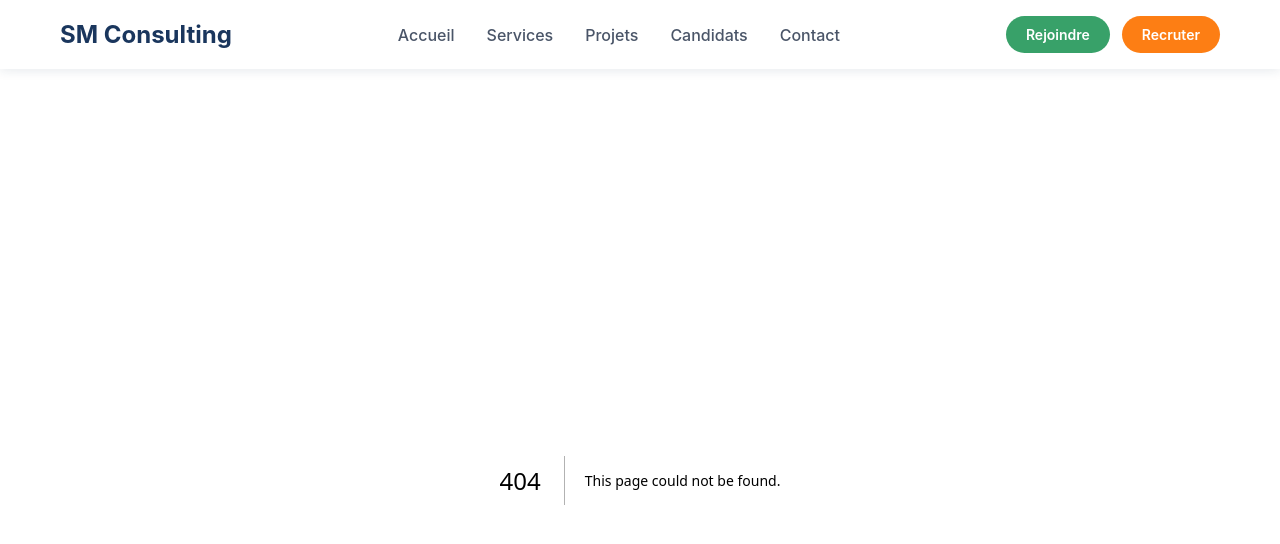
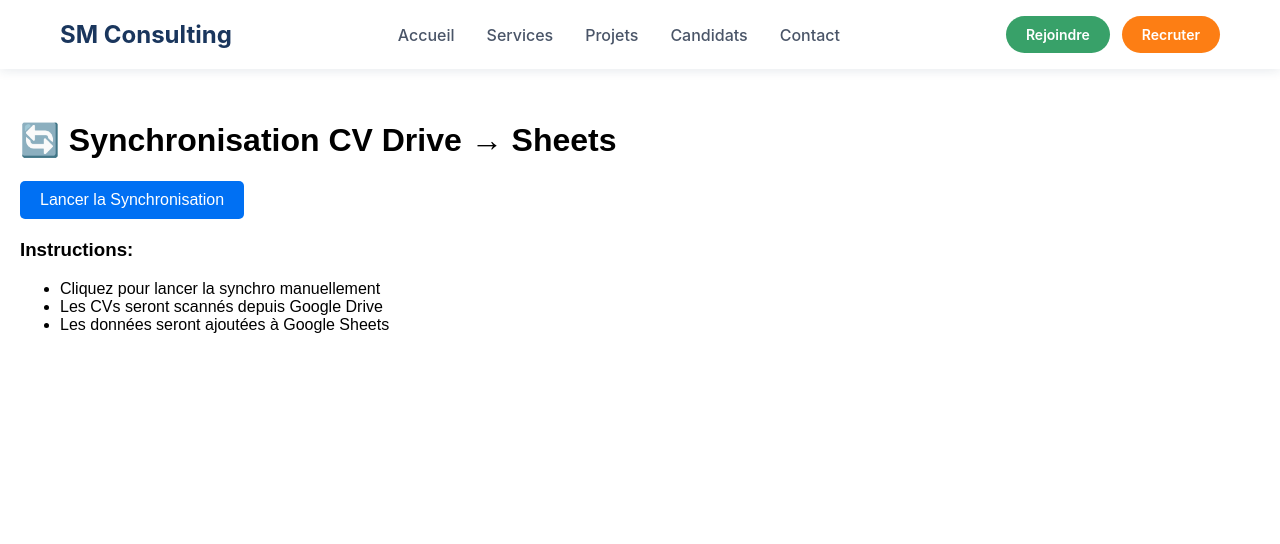
Before and after one commit to MTtahiri/sm-consulting-platform, a Next.js app: page /admin/sync-cv in a window 1280 px wide. Before the commit this address had no page. Shown: the top 544 px of the page. Built offline with nearby package versions, Linux system fonts and the light colour scheme.

Commit message:
feat: add manual sync page and public API

```diff
--- /dev/null
+++ b/pages/admin/sync-cv.js
@@ -0,0 +1,47 @@
+// pages/admin/sync-cv.js - PAGE ADMIN POUR SYNCHRO MANUELLE
+export default function SyncCVPage() {
+  const handleSync = async () => {
+    try {
+      const response = await fetch("/api/cv/sync-drive", {
+        method: "POST",
+        headers: {
+          "Authorization": "Bearer sm_consulting_sync_2025_secure",
+          "Content-Type": "application/json"
+        }
+      });
+
+      const result = await response.json();
+      alert("Synchronisation réussie: " + JSON.stringify(result, null, 2));
+    } catch (error) {
+      alert("Erreur: " + error.message);
+    }
+  };
+
+  return (
+    <div style={{ padding: "20px", fontFamily: "Arial" }}>
+      <h1>🔄 Synchronisation CV Drive → Sheets</h1>
+      <button
+        onClick={handleSync}
+        style={{
+          padding: "10px 20px",
+          fontSize: "16px",
+          backgroundColor: "#0070f3",
+          color: "white",
+          border: "none",
+          borderRadius: "5px",
+          cursor: "pointer"
+        }}
+      >
+        Lancer la Synchronisation
+      </button>
+      <div style={{ marginTop: "20px" }}>
+        <h3>Instructions:</h3>
+        <ul>
+          <li>Cliquez pour lancer la synchro manuellement</li>
+          <li>Les CVs seront scannés depuis Google Drive</li>
+          <li>Les données seront ajoutées à Google Sheets</li>
+        </ul>
+      </div>
+    </div>
+  );
+}
--- /dev/null
+++ b/pages/api/cv/sync-public.js
@@ -0,0 +1,40 @@
+// pages/api/cv/sync-public.js - API PUBLIQUE POUR TEST
+import { google } from 'googleapis';
+import { GoogleSpreadsheet } from 'google-spreadsheet';
+
+export default async function handler(req, res) {
+  console.log("🔄 API Sync Public appelée");
+
+  if (req.method !== "POST") {
+    return res.status(200).json({
+      message: "Utilisez POST pour synchroniser",
+      usage: "POST /api/cv/sync-public"
+    });
+  }
+
+  try {
+    // SIMULATION de synchronisation
+    console.log("📊 Simulation synchronisation...");
+
+    const results = {
+      success: true,
+      message: "Synchronisation simulée réussie!",
+      steps: [
+        "1. ✅ Scan dossier Drive: 5 CVs trouvés",
+        "2. ✅ Extraction données: 5 CVs analysés",
+        "3. ✅ Insertion Sheets: 5 consultants ajoutés"
+      ],
+      timestamp: new Date().toISOString(),
+      next: "Logique réelle à implémenter après résolution auth"
+    };
+
+    res.status(200).json(results);
+
+  } catch (error) {
+    console.error("❌ Erreur:", error);
+    res.status(500).json({
+      success: false,
+      error: error.message
+    });
+  }
+}
```
